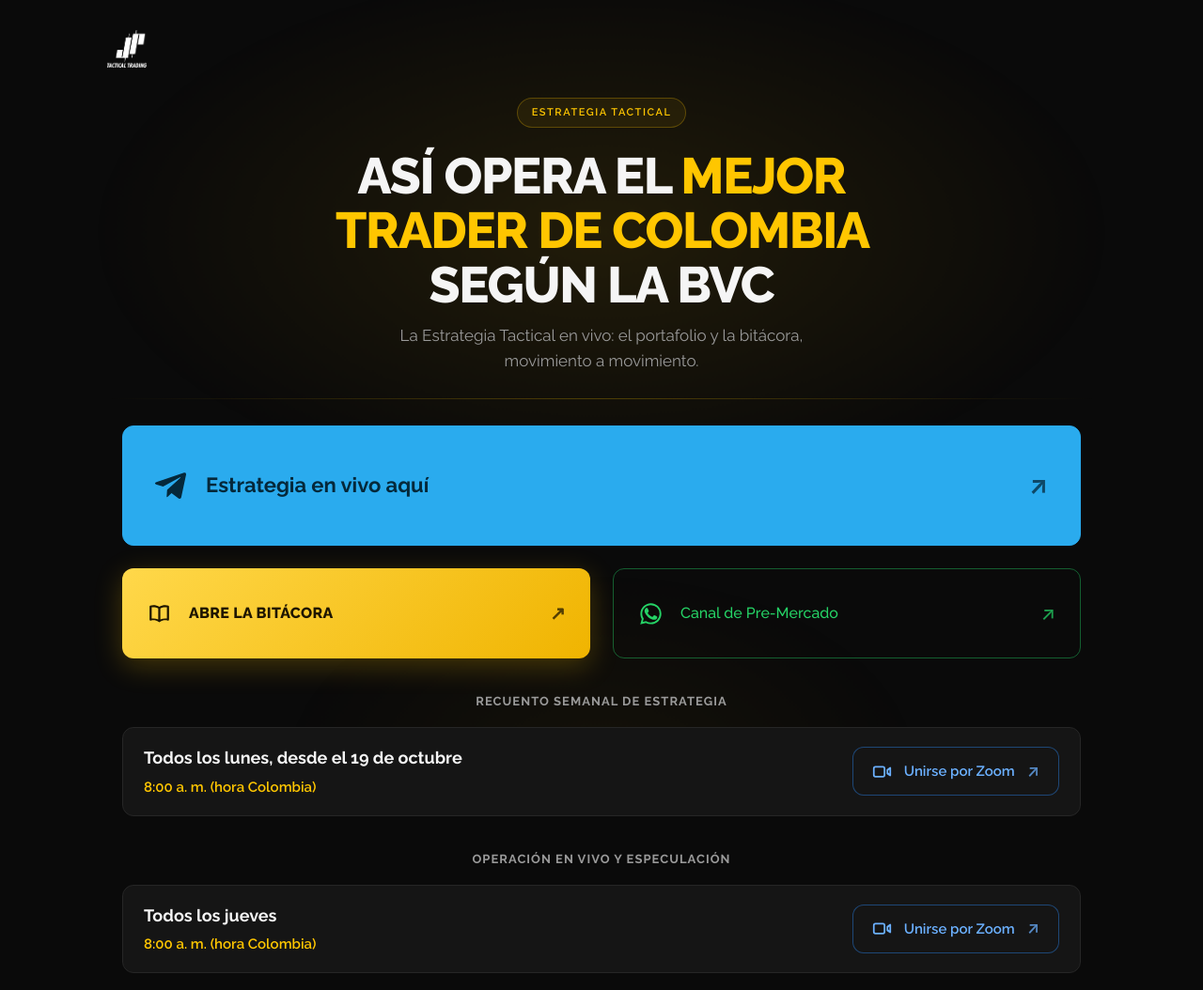
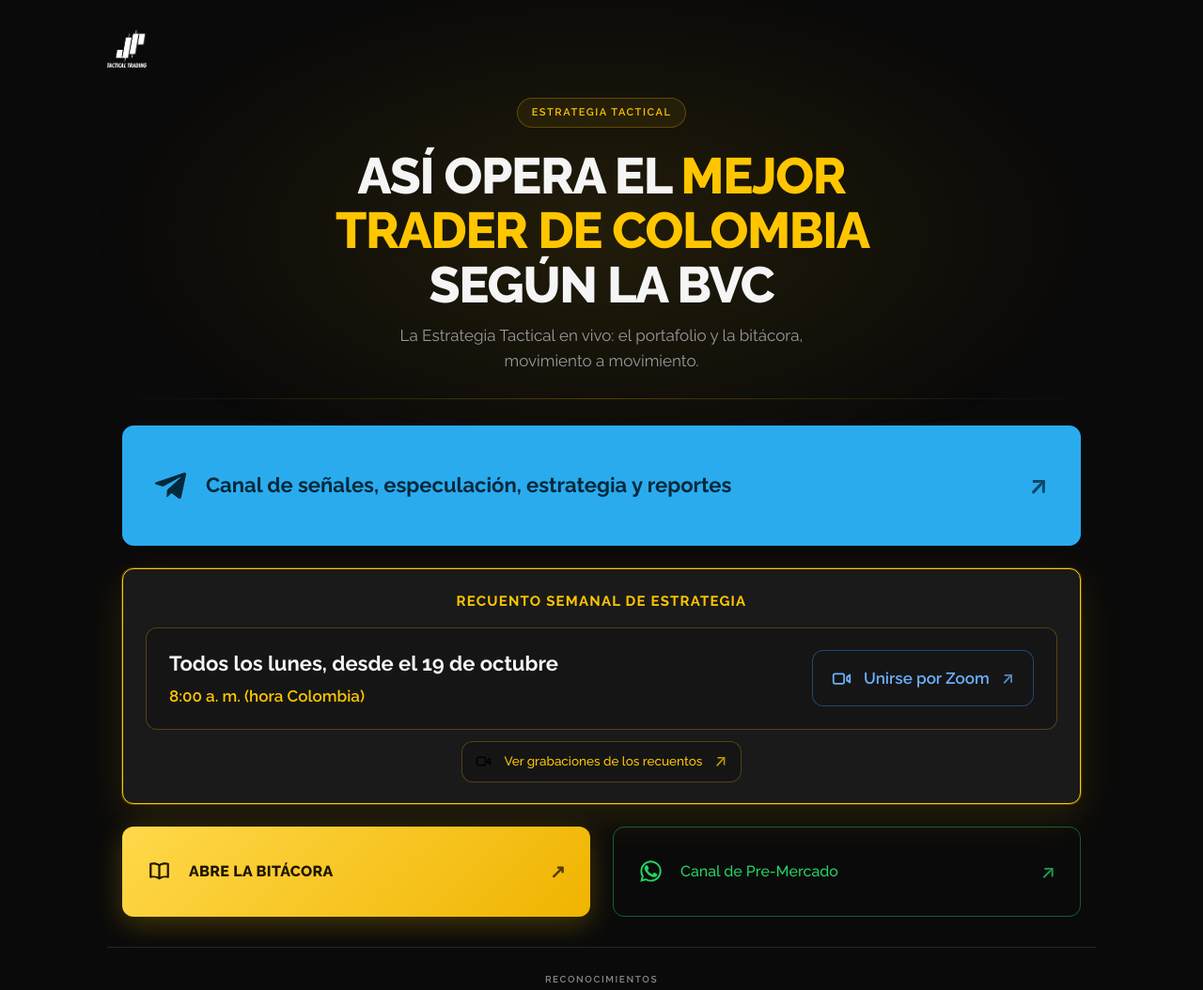
Before and after one commit to DanRin9/JP-agradecimiento, a plain HTML site: page estrategia-tactical.html in a window 1280 px wide. Shown: the top 1054 px of the page at 94% size. Drawn offline with Linux system fonts and the light colour scheme.

Commit message:
Destacar recuento semanal en estrategia-tactical y agregar contenido-exclusivo

```diff
--- a/config.js
+++ b/config.js
@@ -37,11 +37,12 @@
     canalPremercado: 'https://whatsapp.com/channel/0029VaNf7Pq23n3Xfc3Rpt3D',
     enVivo: 'https://t.me/TacticalJP_bot',
 
-    // Secciones de Zoom bajo los botones. Cada sesión sale como
-    // fila con su botón. `hasta` (ISO con hora Colombia) la oculta sola cuando
-    // ya pasó; sin `hasta` se queda siempre.
+    // Recuento semanal: tarjeta destacada bajo el canal de Telegram. Cada sesión
+    // sale como fila con su botón. `hasta` (ISO con hora Colombia) la oculta sola
+    // cuando ya pasó; sin `hasta` se queda siempre.
     recuento: {
       titulo: 'Recuento semanal de estrategia',
+      grabaciones: { texto: 'Ver grabaciones de los recuentos', href: '/recuentos-semanales' },
       sesiones: [
         {
           cuando: 'Todos los lunes, desde el 19 de octubre',
@@ -50,8 +51,13 @@
         },
       ],
     },
+  },
 
-    // Mismo formato que `recuento`, sale como segunda sección de Zoom.
+  /* --------------------------------------------------------------------------
+     CONTENIDO EXCLUSIVO (/contenido-exclusivo)
+     Solo dos accesos: el Zoom de la operación en vivo y el grupo de WhatsApp.
+     -------------------------------------------------------------------------- */
+  contenidoExclusivo: {
     operacionVivo: {
       titulo: 'Operación en Vivo y Especulación',
       sesiones: [
@@ -62,6 +68,7 @@
         },
       ],
     },
+    whatsapp: 'https://chat.whatsapp.com/FpLc71qGE9p26d7Wbw1FPy?mode=gi_t',
   },
 
   /* --------------------------------------------------------------------------
--- /dev/null
+++ b/contenido-exclusivo.html
@@ -0,0 +1,66 @@
+<!DOCTYPE html>
+<html lang="es-CO">
+<head>
+  <meta charset="utf-8">
+  <meta name="viewport" content="width=device-width, initial-scale=1">
+  <meta name="theme-color" content="#0A0A0A">
+  <meta name="robots" content="noindex, nofollow">
+  <meta name="description" content="Contenido exclusivo de Tactical Trading: la operación en vivo por Zoom y el grupo de WhatsApp.">
+  <title>Contenido exclusivo, Tactical Trading</title>
+
+  <link rel="icon" href="/assets/logo-isotipo.webp" type="image/webp">
+  <link rel="preload" href="/assets/fonts/raleway.woff2" as="font" type="font/woff2" crossorigin>
+  <link rel="stylesheet" href="/assets/fonts/fonts.css">
+  <link rel="stylesheet" href="/styles.css">
+  <link rel="stylesheet" href="/links.css">
+</head>
+
+<!-- Misma base que /estrategia-tactical (pagina-links + pagina-estrategia);
+     pagina-contenido marca esta variante. Solo dos accesos, montados por
+     contenido-exclusivo.js sobre #botones. -->
+<body class="pagina-links pagina-estrategia pagina-contenido">
+
+  <div class="links-fondo" aria-hidden="true"></div>
+
+  <div class="links-envoltorio">
+
+    <header class="links-header">
+      <img class="header__logo" src="/assets/logo-lockup.webp" alt="Tactical Trading" width="42" height="40">
+    </header>
+
+    <main class="links-main">
+      <section class="links-hero">
+        <span class="badge">Contenido exclusivo</span>
+        <h1 class="links-titulo">Contenido <em>exclusivo</em></h1>
+        <p class="links-subtitulo">Entra a la operación en vivo por Zoom y al grupo de WhatsApp.</p>
+      </section>
+
+      <hr class="divisor divisor--brillo">
+
+      <noscript>
+        <p class="sin-js">
+          Necesitas activar JavaScript para ver los accesos.
+          Si no puedes, escríbenos por WhatsApp desde
+          <a href="https://www.ttrading.co">ttrading.co</a> y te los pasamos.
+        </p>
+      </noscript>
+
+      <div class="links-grid" id="botones" aria-label="Accesos al contenido exclusivo"></div>
+    </main>
+
+    <footer class="links-footer">
+      <p class="footer__titulo">Reconocimientos</p>
+      <div class="reconocimientos" id="reconocimientos"></div>
+      <p class="footer__meta">
+        <a href="https://www.ttrading.co" target="_blank" rel="noopener noreferrer">ttrading.co</a>
+        · <span>Tactical Assets S.A.S.</span>
+      </p>
+    </footer>
+
+  </div>
+
+  <script src="/config.js"></script>
+  <script src="/shared.js"></script>
+  <script src="/contenido-exclusivo.js"></script>
+</body>
+</html>
--- a/estrategia-tactical.html
+++ b/estrategia-tactical.html
@@ -44,11 +44,7 @@
         </p>
       </noscript>
 
-      <nav class="links-grid" id="botones" aria-label="Accesos a la Estrategia Tactical"></nav>
-
-      <section class="recuento-zoom" id="recuento" aria-label="Recuento semanal de estrategia"></section>
-
-      <section class="recuento-zoom" id="operacion-vivo" aria-label="Operación en Vivo y Especulación"></section>
+      <div class="links-grid" id="botones" aria-label="Accesos a la Estrategia Tactical"></div>
     </main>
 
     <footer class="links-footer">
--- a/estrategia.js
+++ b/estrategia.js
@@ -1,58 +1,12 @@
 /* ============================================================================
    ESTRATEGIA: render de /estrategia-tactical.
-   Tres accesos: la estrategia en vivo (Telegram), la bitácora de operaciones y el
-   canal de Pre-Mercado. Debajo, los links de Zoom del recuento semanal y
-   de la operación en vivo.
+   Canal de Telegram (protagonista), el recuento semanal destacado (Zoom + link a
+   sus grabaciones), la bitácora de operaciones y el canal de Pre-Mercado.
    ============================================================================ */
 (function () {
   'use strict';
 
-  const { ICONOS, estaPendiente, crearBoton, pintarReconocimientos, seguirCursor } = window.TT;
-
-  // Una sección de filas de Zoom (recuento, operación en vivo). Las que tienen
-  // `hasta` y ya pasaron no se pintan; si no queda ninguna, la sección se oculta.
-  function pintarBloqueZoom(recuento, cont) {
-    if (!cont) return;
-    cont.innerHTML = '';
-    const ahora = Date.now();
-    const sesiones = ((recuento && recuento.sesiones) || []).filter(function (s) {
-      return s.link && !estaPendiente(s.link) && (!s.hasta || Date.parse(s.hasta) > ahora);
-    });
-    cont.hidden = !sesiones.length;
-    if (!sesiones.length) return;
-
-    const titulo = document.createElement('h2');
-    titulo.className = 'recuento-zoom__titulo';
-    titulo.textContent = recuento.titulo;
-    cont.appendChild(titulo);
-
-    sesiones.forEach(function (s) {
-      const fila = document.createElement('div');
-      fila.className = 'recuento-zoom__fila';
-
-      const texto = document.createElement('div');
-      texto.className = 'recuento-zoom__texto';
-      const cuando = document.createElement('span');
-      cuando.className = 'recuento-zoom__cuando';
-      cuando.textContent = s.cuando;
-      const hora = document.createElement('span');
-      hora.className = 'recuento-zoom__hora';
-      hora.textContent = s.hora + ' (hora Colombia)';
-      texto.appendChild(cuando);
-      texto.appendChild(hora);
-      fila.appendChild(texto);
-
-      const btn = crearBoton({
-        clases: 'btn--sistema recuento-zoom__btn',
-        icono: ICONOS.video,
-        texto: 'Unirse por Zoom',
-        href: s.link,
-      });
-      fila.appendChild(btn);
-
-      cont.appendChild(fila);
-    });
-  }
+  const { ICONOS, estaPendiente, crearBoton, pintarFilasZoom, pintarReconocimientos, seguirCursor } = window.TT;
 
   function render() {
     const cfg = window.CONFIG || CONFIG;
@@ -72,11 +26,11 @@
     if (vivoPend) pendientes.push('estrategia.enVivo');
 
     const definiciones = [
-      // Protagonista: ocupa todo el ancho del grid arriba de los otros dos.
+      // Protagonista: ocupa todo el ancho del grid, arriba del recuento.
       {
         clases: 'btn--telegram btn--en-vivo',
         icono: ICONOS.telegram,
-        texto: 'Estrategia en vivo aquí',
+        texto: 'Canal de señales, especulación, estrategia y reportes',
         href: e.enVivo,
         pendiente: vivoPend,
         etiquetaPendiente: cfg.hotmart.labelSoon,
@@ -109,8 +63,24 @@
       cont.appendChild(btn);
     });
 
-    pintarBloqueZoom(e.recuento, document.getElementById('recuento'));
-    pintarBloqueZoom(e.operacionVivo, document.getElementById('operacion-vivo'));
+    // Recuento semanal: tarjeta destacada a todo el ancho, justo debajo del
+    // canal de Telegram (segundo hijo del grid), antes de Bitácora y Pre-Mercado.
+    const recuento = document.createElement('section');
+    recuento.className = 'recuento-zoom recuento-zoom--destacado';
+    recuento.setAttribute('aria-label', 'Recuento semanal de estrategia');
+    pintarFilasZoom(e.recuento, recuento);
+    if (e.recuento.grabaciones && !recuento.hidden) {
+      const enlace = crearBoton({
+        clases: 'btn--compacto recuento-zoom__grabaciones',
+        icono: ICONOS.video,
+        texto: e.recuento.grabaciones.texto,
+        href: e.recuento.grabaciones.href,
+      });
+      enlace.removeAttribute('target');   // mismo sitio: misma pestaña
+      enlace.removeAttribute('rel');
+      recuento.appendChild(enlace);
+    }
+    cont.insertBefore(recuento, cont.children[1] || null);
     pintarReconocimientos(cfg, document.getElementById('reconocimientos'));
 
     if (pendientes.length) {
--- a/links.css
+++ b/links.css
@@ -419,6 +419,49 @@
 
 .recuento-zoom__btn { flex: 0 0 auto; width: auto; min-height: 52px; padding: 12px 20px; }
 
+/* Recuento semanal destacado en /estrategia-tactical: vive dentro del grid, a
+   todo el ancho, con borde y brillo dorado para que se lea antes que Bitácora y
+   Pre-Mercado. */
+.links-grid > .recuento-zoom {
+  grid-column: 1 / -1;
+  max-width: none;
+  margin-top: 0;
+}
+.recuento-zoom--destacado {
+  padding: 22px 24px;
+  border: 1px solid var(--amarillo);
+  border-radius: var(--radio);
+  background: var(--superficie-2);
+  box-shadow: 0 0 0 1px var(--amarillo-linea), 0 14px 44px rgba(255, 198, 0, 0.12);
+}
+.recuento-zoom--destacado .recuento-zoom__titulo {
+  font-size: 15px;
+  color: var(--amarillo);
+}
+.recuento-zoom--destacado .recuento-zoom__fila {
+  padding: 20px 24px;
+  border-color: var(--amarillo-linea);
+  background: var(--superficie);
+}
+.recuento-zoom--destacado .recuento-zoom__cuando { font-size: 22px; }
+.recuento-zoom--destacado .recuento-zoom__hora { font-size: 17px; }
+.recuento-zoom--destacado .recuento-zoom__btn { min-height: 60px; font-size: 17px; }
+
+/* Link a las grabaciones: botón dorado en contorno, debajo de la fila de Zoom. */
+.recuento-zoom__grabaciones {
+  align-self: center;
+  width: auto;
+  border-color: var(--amarillo-linea);
+  color: var(--amarillo);
+}
+.recuento-zoom__grabaciones:hover {
+  background: rgba(255, 198, 0, 0.08);
+  border-color: var(--amarillo);
+}
+
+/* /contenido-exclusivo: la sección de Zoom va suelta, sin la caja dorada. */
+.pagina-contenido .links-grid > .recuento-zoom { margin-bottom: 4px; }
+
 /* El override de 2 columnas de arriba gana por especificidad sobre el reset a
    1fr del .links-grid base en mobile, así que hay que repetirlo acá para que
    /estrategia-tactical también apile en una sola columna en pantallas chicas. */
@@ -426,6 +469,10 @@
   .pagina-estrategia .links-grid { grid-template-columns: 1fr; }
   .recuento-zoom__fila { flex-direction: column; align-items: stretch; }
   .recuento-zoom__btn { width: 100%; }
+  .recuento-zoom--destacado { padding: 18px 16px; }
+  .recuento-zoom--destacado .recuento-zoom__fila { padding: 16px; }
+  .recuento-zoom--destacado .recuento-zoom__cuando { font-size: 19px; }
+  .recuento-zoom__grabaciones { width: 100%; }
 }
 
 /* ============================================================================
--- a/shared.js
+++ b/shared.js
@@ -294,6 +294,52 @@
     });
   }
 
+  // Sección de filas de Zoom (título + una fila por sesión con su botón). Las
+  // sesiones con `hasta` (ISO con hora Colombia) que ya pasaron no se pintan; si
+  // no queda ninguna, el contenedor se oculta. Usada por /estrategia-tactical y
+  // /contenido-exclusivo.
+  function pintarFilasZoom(bloque, cont) {
+    if (!cont) return;
+    cont.innerHTML = '';
+    const ahora = Date.now();
+    const sesiones = ((bloque && bloque.sesiones) || []).filter(function (s) {
+      return s.link && !estaPendiente(s.link) && (!s.hasta || Date.parse(s.hasta) > ahora);
+    });
+    cont.hidden = !sesiones.length;
+    if (!sesiones.length) return;
+
+    const titulo = document.createElement('h2');
+    titulo.className = 'recuento-zoom__titulo';
+    titulo.textContent = bloque.titulo;
+    cont.appendChild(titulo);
+
+    sesiones.forEach(function (s) {
+      const fila = document.createElement('div');
+      fila.className = 'recuento-zoom__fila';
+
+      const texto = document.createElement('div');
+      texto.className = 'recuento-zoom__texto';
+      const cuando = document.createElement('span');
+      cuando.className = 'recuento-zoom__cuando';
+      cuando.textContent = s.cuando;
+      const hora = document.createElement('span');
+      hora.className = 'recuento-zoom__hora';
+      hora.textContent = s.hora + ' (hora Colombia)';
+      texto.appendChild(cuando);
+      texto.appendChild(hora);
+      fila.appendChild(texto);
+
+      fila.appendChild(crearBoton({
+        clases: 'btn--sistema recuento-zoom__btn',
+        icono: ICONOS.video,
+        texto: 'Unirse por Zoom',
+        href: s.link,
+      }));
+
+      cont.appendChild(fila);
+    });
+  }
+
   window.TT = {
     ICONOS: ICONOS,
     estaPendiente: estaPendiente,
@@ -304,6 +350,7 @@
     construirICSEvento: construirICSEvento,
     descargarICSEvento: descargarICSEvento,
     pintarReconocimientos: pintarReconocimientos,
+    pintarFilasZoom: pintarFilasZoom,
     seguirCursor: seguirCursor,
   };
 })();
```
Also changed, not shown: contenido-exclusivo.js (added, +48 -0 lines).
